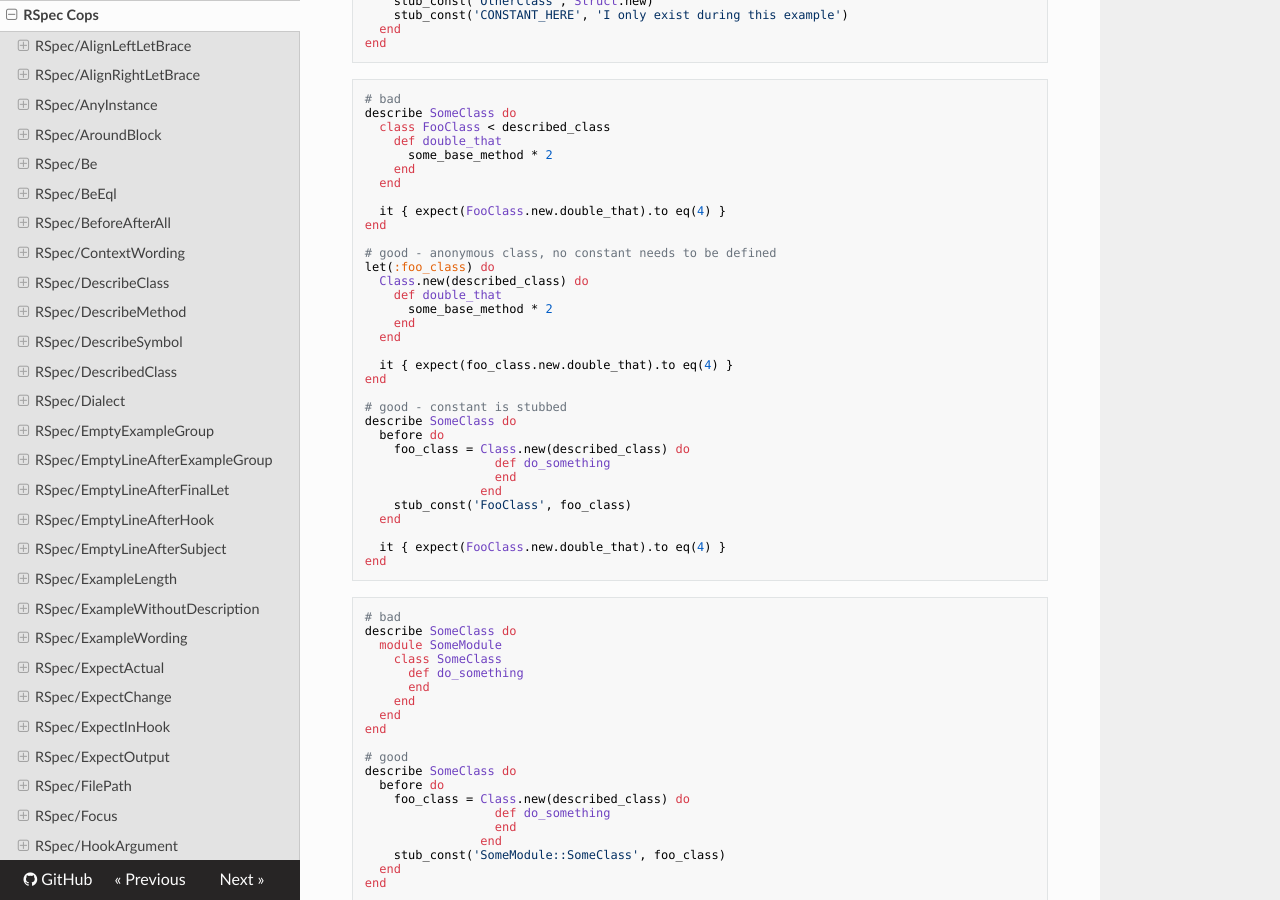
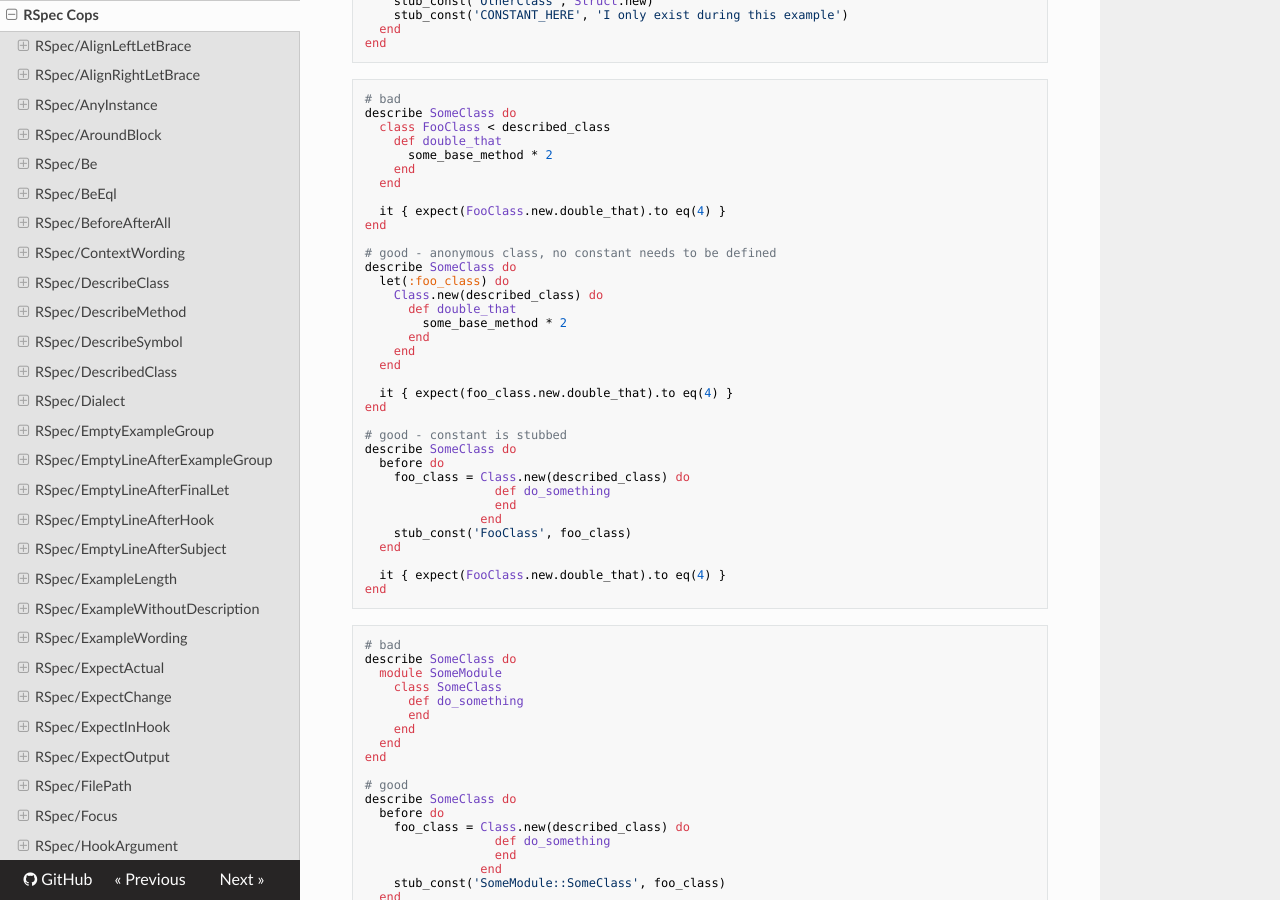
Before and after one commit to rubocop/rubocop-rspec, an MkDocs documentation site: the page built from manual/cops_rspec.md, in a window 1280 px wide and 900 px high, scrolled down 29533 px. Built offline with MkDocs 1.6.1, drawn with Linux system fonts in a browser that asks for light colours; nearby versions of some CDN libraries; old or Windows-style settings are respelled for this version of MkDocs.

Commit message:
Minor documentation fix in LeakyConstantDeclaration cop

```diff
--- a/manual/cops_rspec.md
+++ b/manual/cops_rspec.md
@@ -1530,10 +1530,12 @@ describe SomeClass do
 end
 
 # good - anonymous class, no constant needs to be defined
-let(:foo_class) do
-  Class.new(described_class) do
-    def double_that
-      some_base_method * 2
+describe SomeClass do
+  let(:foo_class) do
+    Class.new(described_class) do
+      def double_that
+        some_base_method * 2
+      end
     end
   end
 
```
Also changed, not shown: 1 other file.
